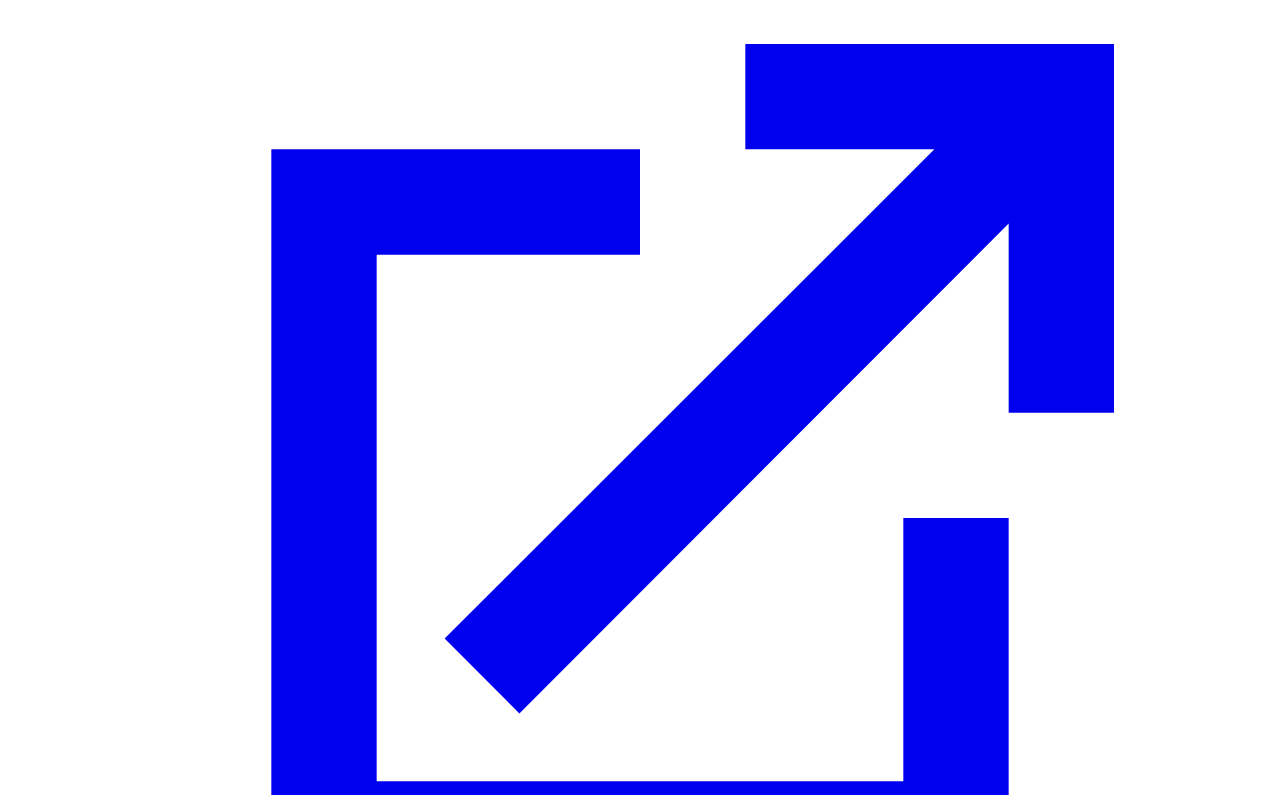
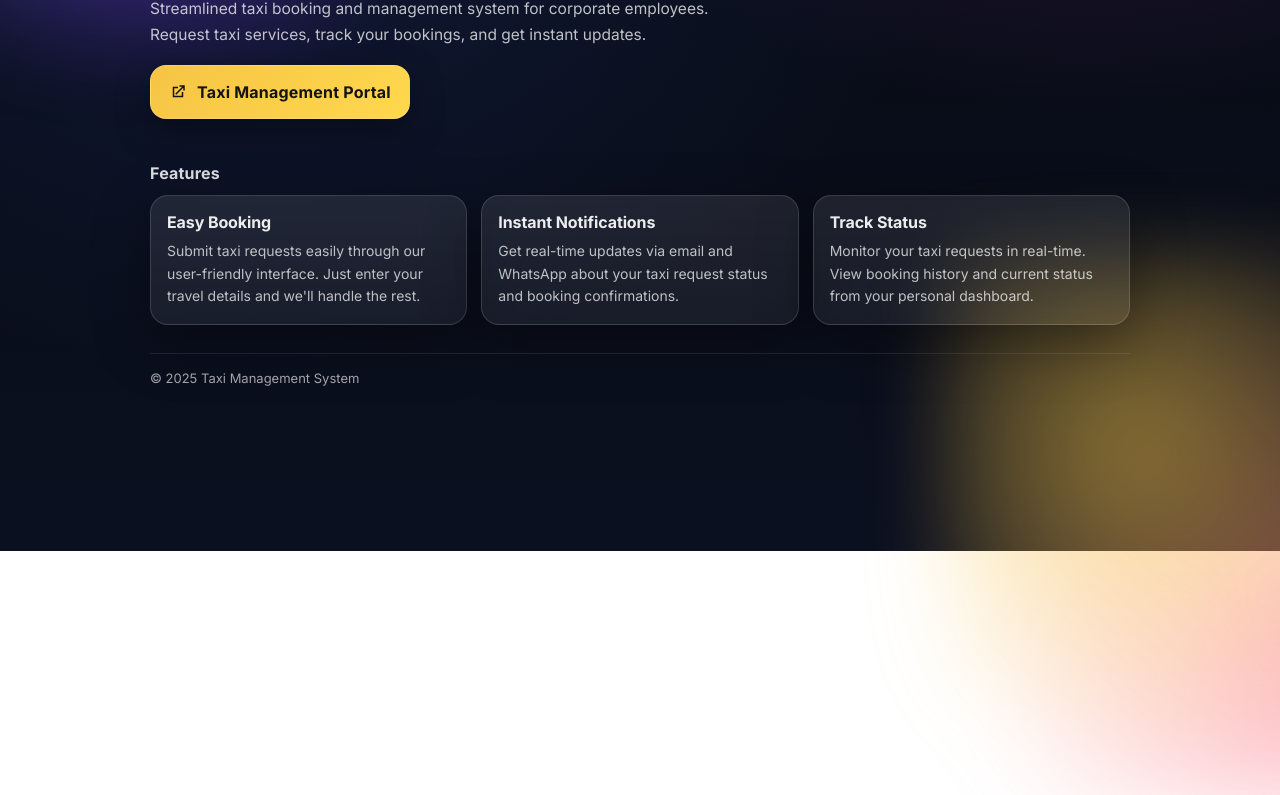
Before and after one commit to piyush0440/taximanagment, a plain HTML site: page index.html in a window 1280 px wide. Shown: the part 249-1044 px from the top of the page. After the commit the page ends 800 px from the top, so only its background shows below. Drawn offline with Linux system fonts and the light colour scheme.

Commit message:
Integrate CSS styles directly into index.html
Added internal CSS styles for layout and design.

```diff
--- a/index.html
+++ b/index.html
@@ -11,7 +11,249 @@
       href="https://fonts.googleapis.com/css2?family=Inter:wght@400;500;600;700&display=swap"
       rel="stylesheet"
     />
-    <link rel="stylesheet" href="styles.css" />
+    <style>
+      :root {
+        --bg0: #070a12;
+        --bg1: #0b1020;
+        --text: rgba(255, 255, 255, 0.92);
+
+        --accent: #f6c445; /* taxi yellow */
+        --accent2: #58a6ff; /* cool blue */
+
+        --font: Inter, system-ui, -apple-system, Segoe UI, Roboto, Arial, sans-serif;
+      }
+
+      *,
+      *::before,
+      *::after {
+        box-sizing: border-box;
+      }
+
+      html,
+      body {
+        height: 100%;
+      }
+
+      body {
+        margin: 0;
+        font-family: var(--font);
+        color: var(--text);
+        background: radial-gradient(1200px 900px at 20% 10%, #121b3a 0%, transparent 60%),
+          radial-gradient(900px 600px at 85% 0%, #2a163a 0%, transparent 60%),
+          linear-gradient(180deg, var(--bg0), var(--bg1));
+        overflow-x: hidden;
+      }
+
+      a {
+        color: inherit;
+        text-decoration: none;
+      }
+
+      /* Background accents */
+      .bg {
+        position: fixed;
+        inset: 0;
+        pointer-events: none;
+        z-index: -1;
+      }
+
+      .blob {
+        position: absolute;
+        filter: blur(40px);
+        opacity: 0.55;
+        transform: translate3d(0, 0, 0);
+      }
+
+      .blob--1 {
+        width: 520px;
+        height: 520px;
+        left: -160px;
+        top: -220px;
+        background: radial-gradient(circle at 30% 30%, var(--accent2), transparent 62%),
+          radial-gradient(circle at 60% 60%, #7c3aed, transparent 64%);
+      }
+
+      .blob--2 {
+        width: 560px;
+        height: 560px;
+        right: -220px;
+        bottom: -260px;
+        background: radial-gradient(circle at 35% 35%, var(--accent), transparent 62%),
+          radial-gradient(circle at 70% 70%, #fb7185, transparent 64%);
+      }
+
+      .grid {
+        position: absolute;
+        inset: 0;
+        opacity: 0.22;
+        background-image: linear-gradient(to right, rgba(255, 255, 255, 0.06) 1px, transparent 1px),
+          linear-gradient(to bottom, rgba(255, 255, 255, 0.06) 1px, transparent 1px);
+        background-size: 60px 60px;
+        mask-image: radial-gradient(circle at 50% 0%, rgba(0, 0, 0, 0.9) 0%, transparent 70%);
+      }
+
+      /* Page layout (mobile-first) */
+      .page {
+        min-height: 100svh;
+        width: min(980px, calc(100% - 40px));
+        margin: 0 auto;
+        padding: 54px 0 40px;
+      }
+
+      .hero {
+        padding: 10px 0 18px;
+      }
+
+      .eyebrow {
+        margin: 0 0 10px;
+        display: inline-flex;
+        align-items: center;
+        gap: 8px;
+        padding: 8px 12px;
+        border-radius: 999px;
+        background: rgba(255, 255, 255, 0.07);
+        border: 1px solid rgba(255, 255, 255, 0.12);
+        color: rgba(255, 255, 255, 0.74);
+        font-weight: 700;
+        font-size: 13px;
+      }
+
+      .title {
+        margin: 10px 0 10px;
+        font-size: clamp(30px, 5.2vw, 46px);
+        line-height: 1.08;
+        letter-spacing: -0.5px;
+        max-width: 22ch;
+      }
+
+      .subtitle {
+        margin: 0 0 18px;
+        color: rgba(255, 255, 255, 0.74);
+        font-size: 15.5px;
+        line-height: 1.65;
+        max-width: 60ch;
+      }
+
+      .features {
+        margin-top: 26px;
+      }
+
+      .sectionTitle {
+        margin: 0 0 12px;
+        font-size: 16px;
+        color: rgba(255, 255, 255, 0.86);
+        letter-spacing: 0.2px;
+      }
+
+      .featureGrid {
+        display: grid;
+        grid-template-columns: 1fr;
+        gap: 12px;
+      }
+
+      /* Button (modern, non-classic) */
+      .btn {
+        display: inline-flex;
+        align-items: center;
+        justify-content: center;
+        gap: 10px;
+        padding: 16px 18px;
+        border-radius: 16px;
+        font-weight: 700;
+        letter-spacing: 0.2px;
+        border: 1px solid rgba(255, 255, 255, 0.16);
+        box-shadow: 0 12px 34px rgba(0, 0, 0, 0.35);
+        transition: transform 150ms ease, box-shadow 150ms ease, filter 150ms ease;
+        width: fit-content;
+        max-width: 100%;
+      }
+
+      .btn--primary {
+        color: rgba(8, 10, 18, 0.95);
+        background: linear-gradient(135deg, var(--accent), #ffd84d);
+      }
+
+      .btn__icon {
+        width: 18px;
+        height: 18px;
+        display: inline-grid;
+        place-items: center;
+      }
+
+      .btn__icon svg {
+        width: 18px;
+        height: 18px;
+      }
+
+      .btn:hover {
+        transform: translateY(-2px);
+        box-shadow: 0 18px 44px rgba(0, 0, 0, 0.42);
+        filter: brightness(1.02);
+      }
+
+      .btn:active {
+        transform: translateY(0px);
+        box-shadow: 0 10px 28px rgba(0, 0, 0, 0.36);
+      }
+
+      .btn:focus-visible {
+        outline: 3px solid rgba(88, 166, 255, 0.55);
+        outline-offset: 3px;
+      }
+
+      /* Cards */
+      .card {
+        border-radius: 18px;
+        background: linear-gradient(180deg, rgba(255, 255, 255, 0.09), rgba(255, 255, 255, 0.06));
+        border: 1px solid rgba(255, 255, 255, 0.14);
+        box-shadow: 0 18px 55px rgba(0, 0, 0, 0.38);
+        padding: 16px;
+      }
+
+      .card__title {
+        margin: 0 0 8px;
+        font-size: 16px;
+        letter-spacing: -0.1px;
+      }
+
+      .card__text {
+        margin: 0;
+        color: rgba(255, 255, 255, 0.72);
+        font-size: 14px;
+        line-height: 1.6;
+      }
+
+      /* Footer */
+      .footer {
+        margin-top: 28px;
+        padding-top: 16px;
+        border-top: 1px solid rgba(255, 255, 255, 0.10);
+      }
+
+      .footer__text {
+        margin: 0;
+        font-size: 13px;
+        color: rgba(255, 255, 255, 0.62);
+      }
+
+      /* Responsive */
+      @media (min-width: 860px) {
+        .page {
+          padding-top: 72px;
+        }
+        .featureGrid {
+          grid-template-columns: repeat(3, 1fr);
+          gap: 14px;
+        }
+      }
+
+      @media (prefers-reduced-motion: reduce) {
+        * {
+          scroll-behavior: auto !important;
+          transition: none !important;
+        }
+      }
+    </style>
   </head>
   <body>
     <div class="bg" aria-hidden="true">
```
